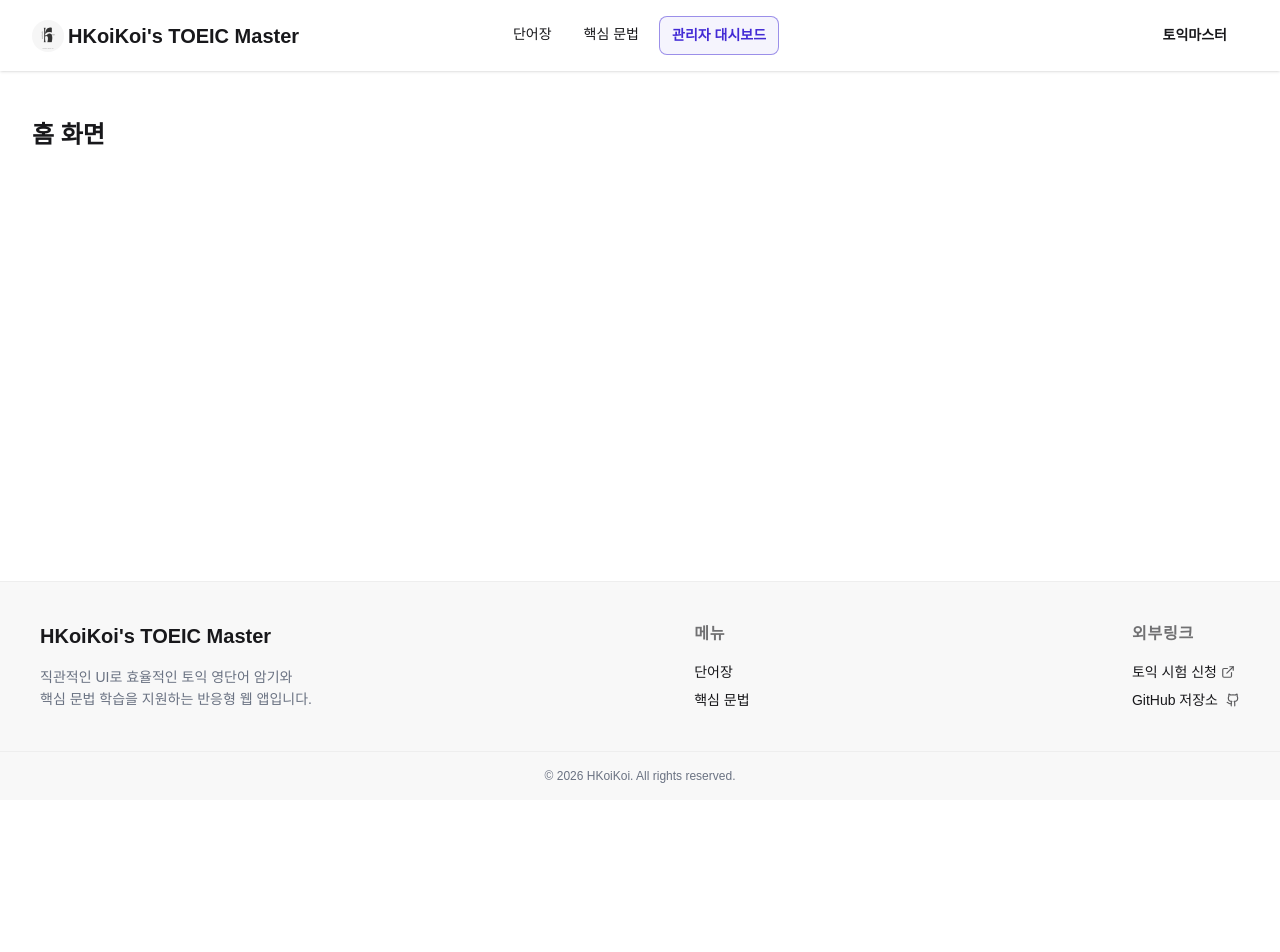
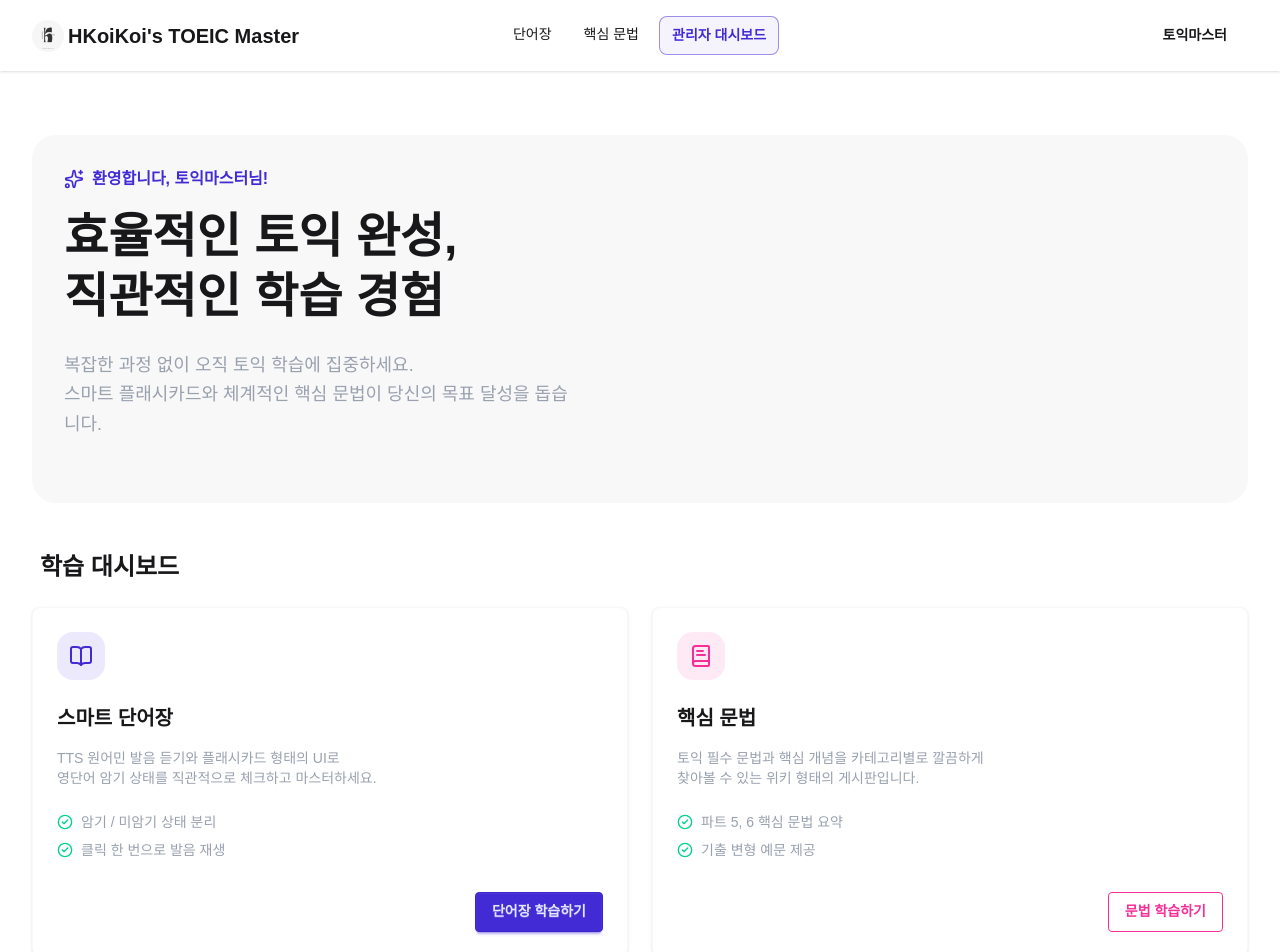
Before and after one commit to HKoiKoi/hkoikoi-toeic-master, a React (Vite) app in the folder frontend/: page / in a window 1280 px wide. Shown: the top 952 px of the page. Before the commit the page ends 800 px from the top, so only its background shows below. Built offline with nearby package versions, Linux system fonts and the light colour scheme; a web font is replaced by a local one.

Commit message:
✨ feat(home): 메인 페이지 UI 컴포넌트 작성 #6
- Hero 섹션
- 학습 대시보드 / 토익 영단어 맛보기

```diff
--- /dev/null
+++ b/frontend/src/components/home/DashboardSection.tsx
@@ -0,0 +1,77 @@
+import { BookOpen, BookText, CheckCircle2 } from "lucide-react";
+
+export const DashboardSection = () => {
+  return (
+    <section className="flex flex-col gap-6">
+      <div className="flex items-center justify-between px-2">
+        <h2 className="text-2xl font-bold text-base-content">학습 대시보드</h2>
+      </div>
+
+      <div className="grid grid-cols-1 md:grid-cols-2 gap-6">
+        {/* 스마트 단어장 */}
+        <div className="card bg-base-100 border border-base-200 shadow-sm hover:shadow-md transition-shadow">
+          <div className="card-body gap-4">
+            <div className="w-12 h-12 rounded-2xl bg-primary/10 flex items-center justify-center text-primary mb-2">
+              <BookOpen size={24} />
+            </div>
+            <h3 className="card-title text-xl">스마트 단어장</h3>
+            <p className="text-gray-400 text-sm">
+              TTS 원어민 발음 듣기와 플래시카드 형태의 UI로 <br />
+              영단어 암기 상태를 직관적으로 체크하고 마스터하세요.
+            </p>
+            <ul className="text-sm text-gray-400 flex flex-col gap-2 mt-2">
+              <li className="flex items-center gap-2">
+                <CheckCircle2 size={16} className="text-success" />
+                암기 / 미암기 상태 분리
+              </li>
+              <li className="flex items-center gap-2">
+                <CheckCircle2 size={16} className="text-success" />
+                클릭 한 번으로 발음 재생
+              </li>
+            </ul>
+            <div className="card-actions justify-end mt-4">
+              <a
+                href="/voca"
+                className="btn btn-primary btn-sm md:btn-md w-full sm:w-auto"
+              >
+                단어장 학습하기
+              </a>
+            </div>
+          </div>
+        </div>
+
+        {/* 핵심 문법 */}
+        <div className="card bg-base-100 border border-base-200 shadow-sm hover:shadow-md transition-shadow">
+          <div className="card-body gap-4">
+            <div className="w-12 h-12 rounded-2xl bg-secondary/10 flex items-center justify-center text-secondary mb-2">
+              <BookText size={24} />
+            </div>
+            <h3 className="card-title text-xl">핵심 문법</h3>
+            <p className="text-gray-400 text-sm">
+              토익 필수 문법과 핵심 개념을 카테고리별로 깔끔하게 <br />
+              찾아볼 수 있는 위키 형태의 게시판입니다.
+            </p>
+            <ul className="text-sm text-gray-400 flex flex-col gap-2 mt-2">
+              <li className="flex items-center gap-2">
+                <CheckCircle2 size={16} className="text-success" />
+                파트 5, 6 핵심 문법 요약
+              </li>
+              <li className="flex items-center gap-2">
+                <CheckCircle2 size={16} className="text-success" />
+                기출 변형 예문 제공
+              </li>
+            </ul>
+            <div className="card-actions justify-end mt-4">
+              <a
+                href="/grammar"
+                className="btn btn-secondary btn-outline btn-sm md:btn-md w-full sm:w-auto"
+              >
+                문법 학습하기
+              </a>
+            </div>
+          </div>
+        </div>
+      </div>
+    </section>
+  );
+};
--- /dev/null
+++ b/frontend/src/components/home/PreviewSection.tsx
@@ -0,0 +1,72 @@
+import { useState } from "react";
+import { Volume2 } from "lucide-react";
+import { ttsUtils } from "@/utils/ttsUtils";
+
+// 토익 핵심 단어 16개 목업 데이터
+const MOCK_WORDS = [
+  { word: "accommodate", meaning: "수용하다, 공간을 제공하다" },
+  { word: "fluctuate", meaning: "변동하다, 오르내리다" },
+  { word: "implement", meaning: "실행하다, 이행하다" },
+  { word: "mandatory", meaning: "의무적인, 필수의" },
+  { word: "subsequent", meaning: "그 다음의, 차후의" },
+  { word: "alleviate", meaning: "완화하다, 경감하다" },
+  { word: "compile", meaning: "편집하다, 엮다" },
+  { word: "endorse", meaning: "지지하다, 보증하다" },
+  { word: "lucrative", meaning: "수익성이 좋은" },
+  { word: "preliminary", meaning: "예비의, 임시의" },
+  { word: "reimburse", meaning: "환급하다, 배상하다" },
+  { word: "scrutinize", meaning: "면밀히 조사하다" },
+  { word: "tangible", meaning: "유형의, 실체가 있는" },
+  { word: "versatile", meaning: "다재다능한, 다용도의" },
+  { word: "comprehensive", meaning: "포괄적인, 종합적인" },
+  { word: "allocate", meaning: "할당하다, 배분하다" },
+];
+
+export const PreviewSection = () => {
+  const [randomWords] = useState(() => {
+    return [...MOCK_WORDS].sort(() => 0.5 - Math.random()).slice(0, 4);
+  });
+
+  return (
+    <section className="flex flex-col gap-6">
+      <div className="flex flex-col sm:flex-row sm:items-center justify-between px-2 gap-4">
+        <div>
+          <h2 className="text-2xl font-bold text-base-content mb-1">
+            오늘의 토익 영단어 맛보기
+          </h2>
+          <p className="text-sm text-gray-400">
+            로그인하시면 더 많은 단어를 체계적으로 학습할 수 있습니다.
+          </p>
+        </div>
+        <a href="/login" className="btn btn-outline btn-primary btn-sm">
+          전체 단어장 보기
+        </a>
+      </div>
+
+      <div className="grid grid-cols-1 sm:grid-cols-2 lg:grid-cols-4 gap-4">
+        {randomWords.map((item, index) => (
+          <div
+            key={index}
+            className="card bg-base-100 border border-base-200 shadow-sm"
+          >
+            <div className="card-body p-5 flex flex-col items-center text-center gap-3">
+              <h3 className="text-xl font-bold text-base-content">
+                {item.word}
+              </h3>
+              <p className="text-gray-500 text-sm font-medium">
+                {item.meaning}
+              </p>
+              <button
+                onClick={() => ttsUtils.speakWord(item.word)}
+                className="btn btn-circle btn-ghost btn-sm text-gray-400 hover:text-primary mt-2"
+                title="발음 듣기"
+              >
+                <Volume2 size={18} />
+              </button>
+            </div>
+          </div>
+        ))}
+      </div>
+    </section>
+  );
+};
--- /dev/null
+++ b/frontend/src/pages/Home.tsx
@@ -0,0 +1,57 @@
+import { useState } from "react";
+import { Sparkles, ArrowRight } from "lucide-react";
+import { PreviewSection } from "@/components/home/PreviewSection";
+import { DashboardSection } from "@/components/home/DashboardSection";
+
+export const Home = () => {
+  // TODO: Zustand, React Query를 통해 전역 상태로 관리할 유저 정보
+  const [isLoggedIn] = useState<boolean>(true);
+  const mockMember = {
+    nickname: "토익마스터",
+    role: "ADMIN",
+  };
+
+  return (
+    <div className="flex flex-col gap-12 py-4">
+      {/* Hero 섹션 */}
+      <section className="hero bg-base-200 rounded-3xl p-4 md:p-8">
+        <div className="hero-content text-center md:text-left flex-col md:flex-row gap-8 lg:gap-16 w-full justify-between p-0">
+          <div className="max-w-3xl">
+            {isLoggedIn ? (
+              <div className="flex items-center gap-2 justify-center md:justify-start mb-4 text-primary font-bold">
+                <Sparkles size={20} />
+                <span>환영합니다, {mockMember.nickname}님!</span>
+              </div>
+            ) : (
+              <div className="inline-block bg-primary/10 text-primary font-semibold px-4 py-1.5 rounded-full mb-4 text-sm">
+                HKoiKoi's TOEIC Master
+              </div>
+            )}
+
+            <h1 className="text-4xl md:text-5xl font-extrabold text-base-content leading-tight mb-6">
+              효율적인 토익 완성, <br className="block" />
+              직관적인 학습 경험
+            </h1>
+            <p className="text-lg text-gray-400 mb-8 max-w-lg mx-auto md:mx-0 leading-relaxed">
+              복잡한 과정 없이 오직 토익 학습에 집중하세요. <br />
+              스마트 플래시카드와 체계적인 핵심 문법이
+              <br className="block md:hidden" /> 당신의 목표 달성을 돕습니다.
+            </p>
+
+            {!isLoggedIn && (
+              <a
+                href="/login"
+                className="btn btn-primary btn-lg gap-2 shadow-lg hover:shadow-primary/50 transition-shadow"
+              >
+                지금 바로 시작하기 <ArrowRight size={20} />
+              </a>
+            )}
+          </div>
+        </div>
+      </section>
+
+      {/* 학습 대시보드 / 토익 영단어 맛보기 */}
+      {isLoggedIn ? <DashboardSection /> : <PreviewSection />}
+    </div>
+  );
+};
--- a/frontend/src/router/router.tsx
+++ b/frontend/src/router/router.tsx
@@ -1,8 +1,8 @@
+import { Home } from "@/pages/Home";
+import { NotFound } from "@/pages/NotFound";
 import { Layout } from "@/components/layout/Layout";
-import { NotFound } from "@/pages/NotFound";
 import { BrowserRouter, Route, Routes } from "react-router-dom";
 
-const Home = () => <div className="text-2xl font-bold">홈 화면</div>;
 const Login = () => <div className="text-2xl font-bold">로그인 화면</div>;
 const VocaList = () => (
   <div className="text-2xl font-bold">스마트 단어장 화면</div>
```
